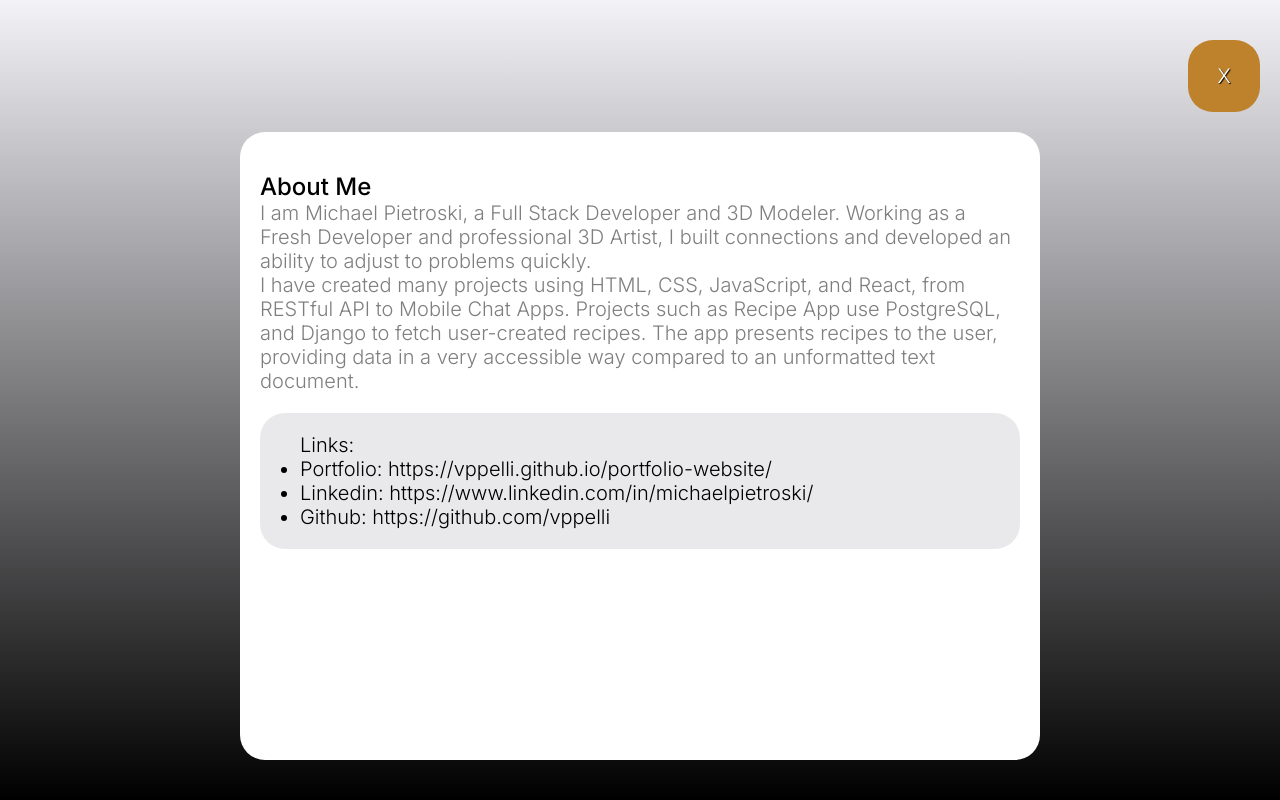
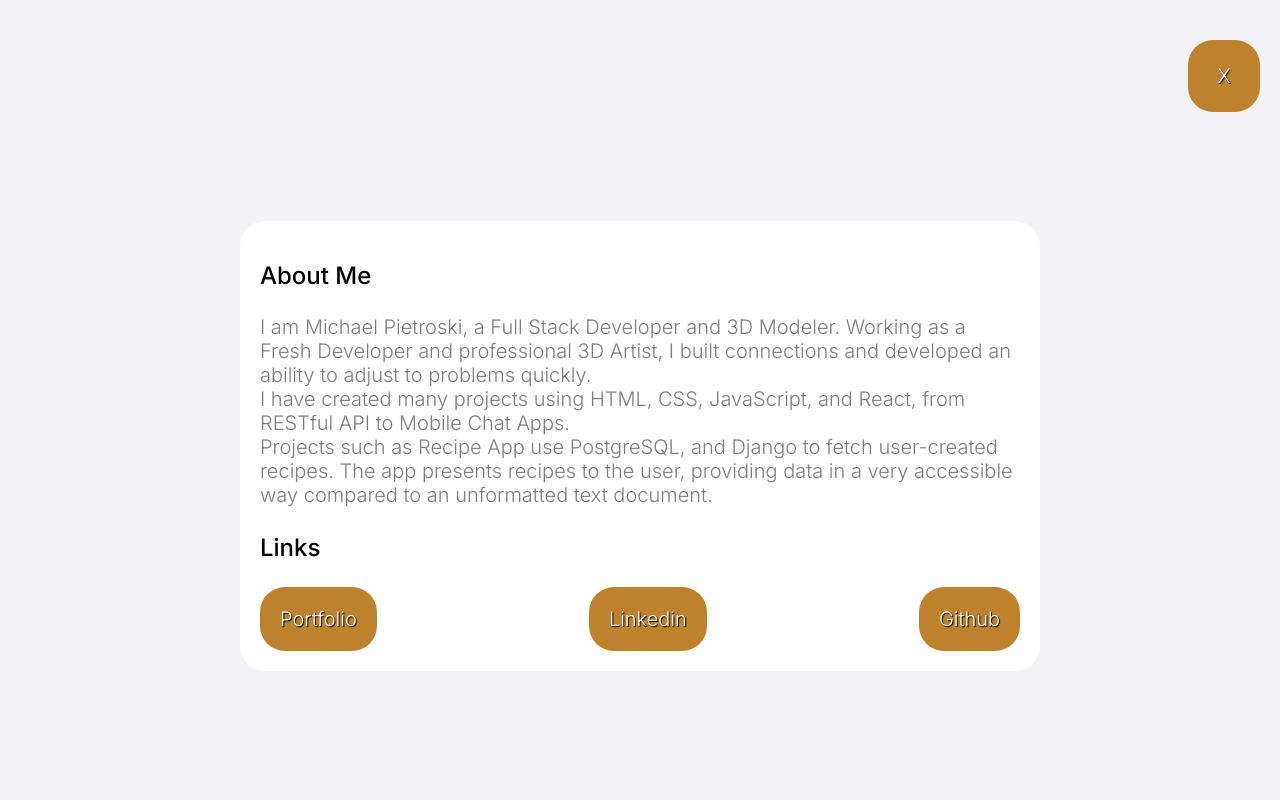
Before and after one commit to vppelli/recipe-app, a Django app: page /about/ in a window 1280 px wide. Run offline with Django 4.2, Linux system fonts and the light colour scheme.

Commit message:
Updated about.html

```diff
--- a/recipes/templates/recipes/about.html
+++ b/recipes/templates/recipes/about.html
@@ -15,30 +15,30 @@
 </head>
 
 <body
-    style="background-image: linear-gradient(rgba(0, 0, 0, 0), black), url('{{object.pic.url}}'); background-repeat: no-repeat; background-position: center; background-size: cover; padding: 40px 20px 40px 20px; height: 100vh;">
+    style="background-image: none; padding: 40px 20px 40px 20px; height: 100vh;">
     <div class="auto_container">
         <div class="alignright">
             <a href="/recipes/">X</a>
         </div>
-        <div class="center detail no-max-h">
-            <div class="padding">
+        <div class="detail">
+            <div class="padding container">
                 <h2>About Me</h2>
                 <p>
                     I am Michael Pietroski, a Full Stack Developer and 3D Modeler. Working as a Fresh Developer and
                     professional 3D Artist, I built connections and developed an ability to adjust to problems quickly.
+                    <br>
+                    I have created many projects using HTML, CSS, JavaScript, and React, from RESTful API to Mobile Chat
+                    Apps.
+                    <br>
+                    Projects such as Recipe App use PostgreSQL, and Django to fetch user-created recipes. The app presents
+                    recipes to the user, providing data in a very accessible way compared to an unformatted text document.
                 </p>
-                <p>
-                    I have created many projects using HTML, CSS, JavaScript, and React, from RESTful API to Mobile Chat
-                    Apps. Projects such as Recipe App use PostgreSQL, and Django to fetch user-created recipes. The app
-                    presents recipes to the user, providing data in a very accessible way compared to an unformatted
-                    text document.
-                </p>
-                <ul>
-                    Links:
-                    <li>Portfolio: https://vppelli.github.io/portfolio-website/</li>
-                    <li>Linkedin: https://www.linkedin.com/in/michaelpietroski/</li>
-                    <li>Github: https://github.com/vppelli</li>
-                </ul>
+                <h2>Links</h2>
+                <div class="container-row">
+                    <a class="hug" href="https://vppelli.github.io/portfolio-website/">Portfolio</a>
+                    <a class="hug" href="https://www.linkedin.com/in/michaelpietroski/">Linkedin</a>
+                    <a class="hug" herf="https://github.com/vppelli">Github</a>
+                </div>
             </div>
         </div>
     </div>
```
